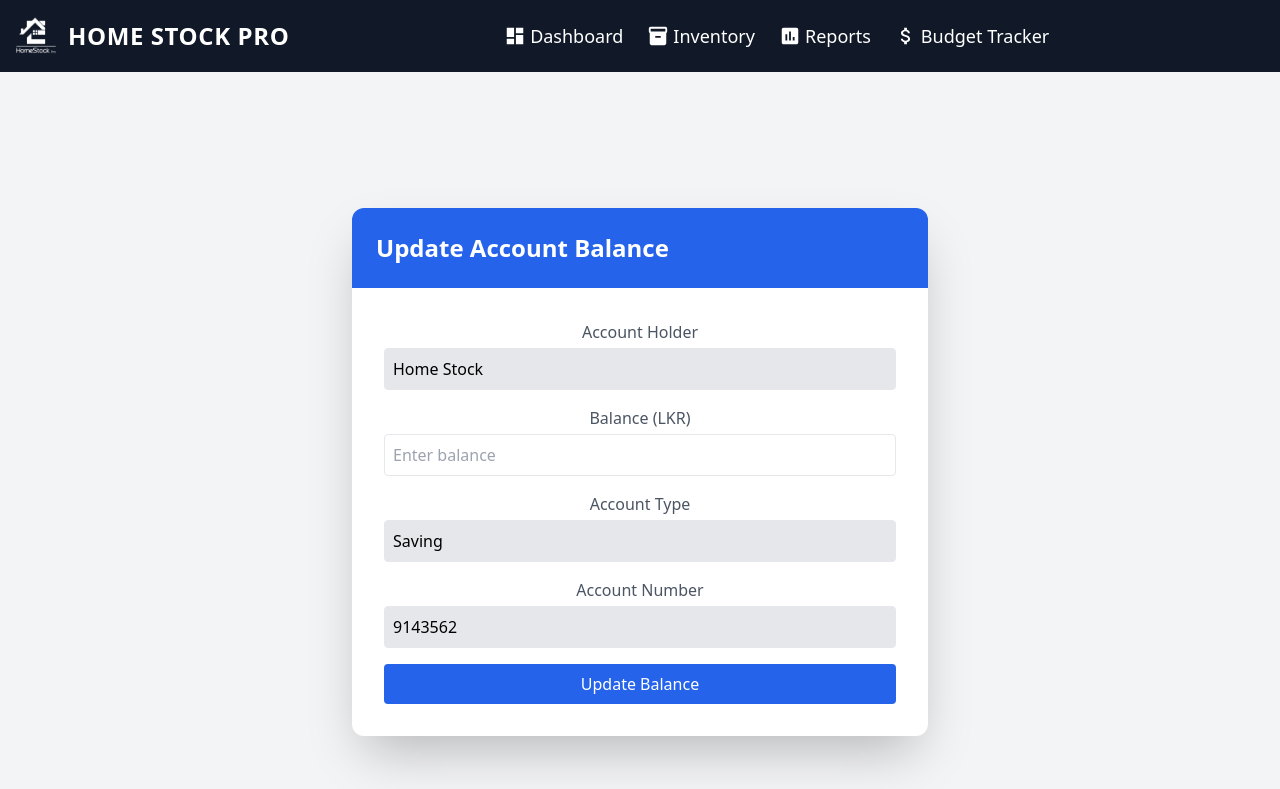
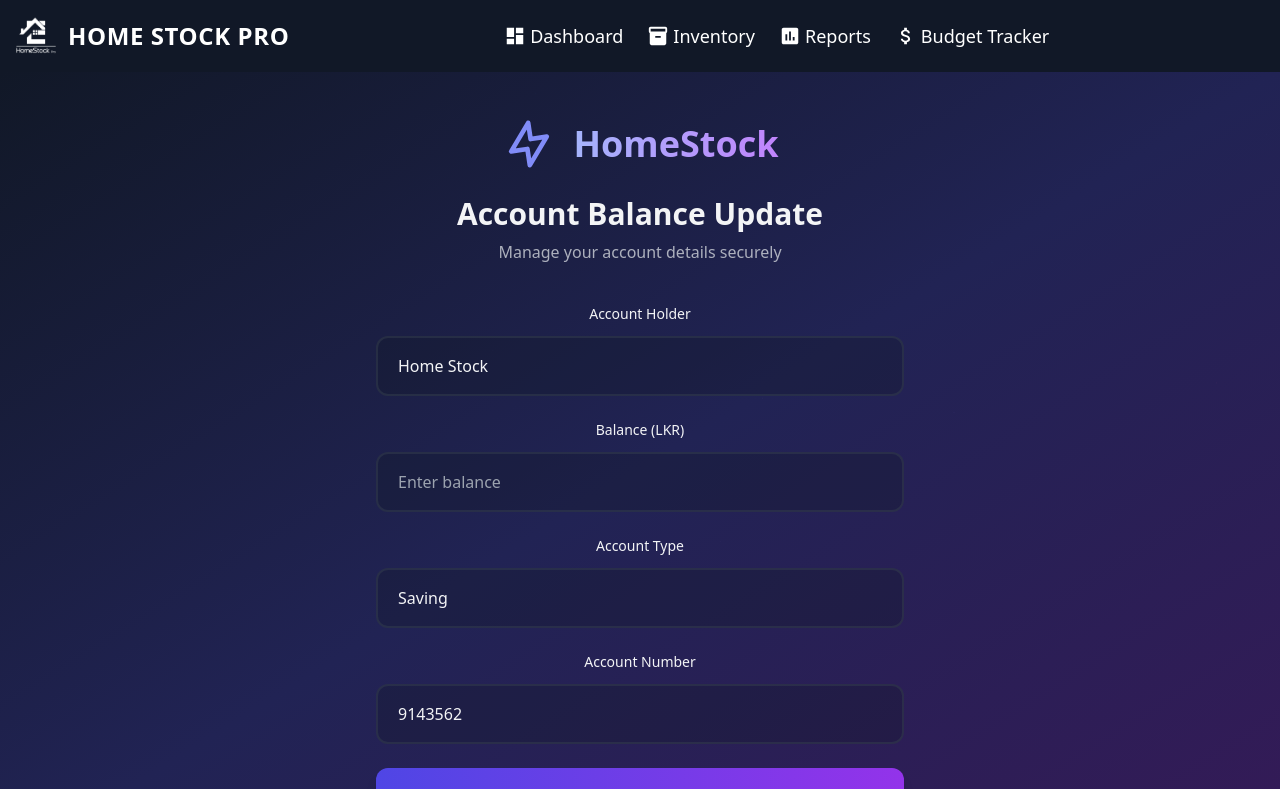
Before and after one commit to kmddkuruppu/Home-Stock, a React (Create React App) app in the folder frontend/: page /updateAcc in a window 1280 px wide. Shown: the top 789 px of the page. Built offline with nearby package versions, Linux system fonts and the light colour scheme.

Commit message:
Update UpdateAcc.js

```diff
--- a/frontend/src/pages/UpdateAcc.js
+++ b/frontend/src/pages/UpdateAcc.js
@@ -1,5 +1,6 @@
 import React, { useState } from 'react';
 import axios from 'axios';
+import { motion, AnimatePresence } from 'framer-motion';
 
 const EBookAccountUpdate = ({
   initialAccountHolderName = 'Home Stock',
@@ -13,6 +14,12 @@ const EBookAccountUpdate = ({
   const [message, setMessage] = useState('');
   const [errorMessage, setErrorMessage] = useState('');
 
+  const particleColors = [
+    'from-indigo-400 to-purple-400',
+    'from-blue-400 to-cyan-400',
+    'from-pink-400 to-rose-400'
+  ];
+
   const handleUpdate = async (e) => {
     e.preventDefault();
     setLoading(true);
@@ -25,7 +32,6 @@ const EBookAccountUpdate = ({
       return;
     }
 
-    // Convert balance to number and validate
     const balanceValue = parseFloat(accountBalance);
     if (isNaN(balanceValue) || balanceValue <= 0) {
       setErrorMessage('Account Balance must be a valid positive number.');
@@ -43,7 +49,6 @@ const EBookAccountUpdate = ({
       });
 
       setMessage(response.data.message);
-      // Reset balance to empty after successful update
       setAccountBalance('');
     } catch (error) {
       console.error('Full error:', error);
@@ -53,65 +58,217 @@ const EBookAccountUpdate = ({
     }
   };
 
-  // Prevent negative values in the input
   const handleBalanceChange = (e) => {
-    const value = e.target.value;
-    // Remove any minus sign and ensure only positive numbers
-    const positiveValue = value.replace(/^-/, '');
-    setAccountBalance(positiveValue);
+    const value = e.target.value.replace(/^-/, '');
+    setAccountBalance(value);
   };
 
   return (
-    <div className="min-h-screen bg-gray-100 flex items-center justify-center p-6">
-      <div className="w-full max-w-xl bg-white shadow-2xl rounded-xl overflow-hidden">
-        <div className="bg-blue-600 text-white p-6 flex items-center justify-between">
-          <h2 className="text-2xl font-bold">Update Account Balance</h2>
-        </div>
+    <div className="min-h-screen bg-gray-900 text-gray-100 flex items-center justify-center relative overflow-hidden">
+      <motion.div
+        className="absolute inset-0 bg-gradient-to-br from-gray-900 via-indigo-900/50 to-purple-900/50"
+        animate={{
+          background: [
+            'linear-gradient(to bottom right, #111827, #1e1b4b/50, #4c1d95/50)',
+            'linear-gradient(to bottom right, #111827, #312e81/50, #5b21b6/50)',
+            'linear-gradient(to bottom right, #111827, #4338ca/50, #6d28d9/50)'
+          ]
+        }}
+        transition={{ duration: 8, repeat: Infinity, repeatType: 'reverse' }}
+      />
 
-        <div className="p-8 space-y-6">
-          <form onSubmit={handleUpdate} className="space-y-4">
-            <div>
-              <label className="text-gray-600 block mb-1">Account Holder</label>
-              <input type="text" className="w-full border p-2 rounded bg-gray-200" value={initialAccountHolderName} disabled />
+      <div className="absolute inset-0 overflow-hidden opacity-30">
+        {[...Array(50)].map((_, i) => {
+          const color = particleColors[Math.floor(Math.random() * particleColors.length)];
+          return (
+            <motion.div
+              key={i}
+              className={`absolute rounded-full bg-gradient-to-r ${color}`}
+              initial={{
+                x: Math.random() * window.innerWidth,
+                y: Math.random() * window.innerHeight,
+                width: Math.random() * 15 + 5,
+                height: Math.random() * 15 + 5,
+                opacity: Math.random() * 0.4 + 0.1,
+                scale: 0
+              }}
+              animate={{
+                x: [null, Math.random() * window.innerWidth],
+                y: [null, Math.random() * window.innerHeight],
+                scale: 1,
+                rotate: 360
+              }}
+              transition={{
+                duration: Math.random() * 20 + 15,
+                repeat: Infinity,
+                repeatType: 'reverse',
+                ease: 'anticipate'
+              }}
+            />
+          );
+        })}
+      </div>
+
+      <motion.div
+        initial={{ opacity: 0, y: 20, scale: 0.95 }}
+        animate={{ opacity: 1, y: 0, scale: 1 }}
+        transition={{ duration: 0.5, ease: 'easeOut' }}
+        className="relative w-full max-w-xl px-6 py-10"
+      >
+        <motion.div
+          initial={{ scale: 0.8, opacity: 0 }}
+          animate={{ scale: 1, opacity: 1 }}
+          className="text-center mb-10"
+        >
+          <div className="flex items-center justify-center mb-6">
+            <motion.div
+              animate={{ rotate: [0, 20, -20, 0] }}
+              transition={{ duration: 2, repeat: Infinity }}
+            >
+              <svg
+                className="w-14 h-14 text-indigo-400"
+                fill="none"
+                stroke="currentColor"
+                viewBox="0 0 24 24"
+              >
+                <path
+                  strokeLinecap="round"
+                  strokeLinejoin="round"
+                  strokeWidth={2}
+                  d="M13 10V3L4 14h7v7l9-11h-7z"
+                />
+              </svg>
+            </motion.div>
+            <h1 className="ml-4 text-4xl font-bold bg-clip-text text-transparent bg-gradient-to-r from-indigo-300 to-purple-400 animate-gradient-x">
+              HomeStock
+            </h1>
+          </div>
+          <h2 className="text-3xl font-bold mb-2">Account Balance Update</h2>
+          <p className="text-gray-300/80">Manage your account details securely</p>
+        </motion.div>
+
+        <form onSubmit={handleUpdate} className="space-y-6">
+          <motion.div
+            initial={{ x: -20, opacity: 0 }}
+            animate={{ x: 0, opacity: 1 }}
+            transition={{ delay: 0.2 }}
+          >
+            <label className="block text-sm font-medium mb-3">Account Holder</label>
+            <div className="relative group">
+              <input
+                type="text"
+                className="w-full px-5 py-4 bg-gray-900/30 border-2 border-gray-700/50 rounded-xl focus:ring-4 focus:ring-indigo-500/30 focus:border-indigo-500 transition-all"
+                value={initialAccountHolderName}
+                disabled
+              />
+              <div className="absolute inset-0 rounded-xl border-2 border-transparent group-hover:border-indigo-500/20 pointer-events-none transition-all" />
             </div>
+          </motion.div>
 
-            <div>
-              <label className="text-gray-600 block mb-1">Balance (LKR)</label>
+          <motion.div
+            initial={{ x: -20, opacity: 0 }}
+            animate={{ x: 0, opacity: 1 }}
+            transition={{ delay: 0.3 }}
+          >
+            <label className="block text-sm font-medium mb-3">Balance (LKR)</label>
+            <div className="relative group">
               <input
                 type="number"
                 min="0"
                 step="0.01"
-                className="w-full border p-2 rounded"
+                className="w-full px-5 py-4 bg-gray-900/30 border-2 border-gray-700/50 rounded-xl focus:ring-4 focus:ring-indigo-500/30 focus:border-indigo-500 transition-all"
                 value={accountBalance}
                 onChange={handleBalanceChange}
                 placeholder="Enter balance"
                 required
               />
+              <div className="absolute inset-0 rounded-xl border-2 border-transparent group-hover:border-indigo-500/20 pointer-events-none transition-all" />
             </div>
+          </motion.div>
 
-            <div>
-              <label className="text-gray-600 block mb-1">Account Type</label>
-              <input type="text" className="w-full border p-2 rounded bg-gray-200" value={initialAccountType} disabled />
+          <motion.div
+            initial={{ x: -20, opacity: 0 }}
+            animate={{ x: 0, opacity: 1 }}
+            transition={{ delay: 0.4 }}
+          >
+            <label className="block text-sm font-medium mb-3">Account Type</label>
+            <div className="relative group">
+              <input
+                type="text"
+                className="w-full px-5 py-4 bg-gray-900/30 border-2 border-gray-700/50 rounded-xl focus:ring-4 focus:ring-indigo-500/30 focus:border-indigo-500 transition-all"
+                value={initialAccountType}
+                disabled
+              />
+              <div className="absolute inset-0 rounded-xl border-2 border-transparent group-hover:border-indigo-500/20 pointer-events-none transition-all" />
             </div>
+          </motion.div>
 
-            <div>
-              <label className="text-gray-600 block mb-1">Account Number</label>
-              <input type="text" className="w-full border p-2 rounded bg-gray-200" value={initialAccountNumber} disabled />
+          <motion.div
+            initial={{ x: -20, opacity: 0 }}
+            animate={{ x: 0, opacity: 1 }}
+            transition={{ delay: 0.5 }}
+          >
+            <label className="block text-sm font-medium mb-3">Account Number</label>
+            <div className="relative group">
+              <input
+                type="text"
+                className="w-full px-5 py-4 bg-gray-900/30 border-2 border-gray-700/50 rounded-xl focus:ring-4 focus:ring-indigo-500/30 focus:border-indigo-500 transition-all"
+                value={initialAccountNumber}
+                disabled
+              />
+              <div className="absolute inset-0 rounded-xl border-2 border-transparent group-hover:border-indigo-500/20 pointer-events-none transition-all" />
             </div>
+          </motion.div>
 
-            <button
-              type="submit"
-              className="w-full bg-blue-600 text-white p-2 rounded mt-4 hover:bg-blue-700"
-              disabled={loading}
+          <motion.button
+            whileHover={{ scale: 1.02 }}
+            whileTap={{ scale: 0.98 }}
+            type="submit"
+            disabled={loading}
+            className="w-full py-4 bg-gradient-to-r from-indigo-600 to-purple-600 rounded-xl font-semibold text-lg shadow-lg hover:shadow-indigo-500/40 transition-all relative overflow-hidden"
+          >
+            <AnimatePresence>
+              {loading && (
+                <motion.div
+                  initial={{ opacity: 0 }}
+                  animate={{ opacity: 1 }}
+                  exit={{ opacity: 0 }}
+                  className="absolute inset-0 flex items-center justify-center bg-indigo-600/80"
+                >
+                  <motion.div
+                    animate={{ rotate: 360 }}
+                    transition={{ repeat: Infinity, duration: 1, ease: 'linear' }}
+                    className="h-6 w-6 border-2 border-white/50 border-t-transparent rounded-full"
+                  />
+                </motion.div>
+              )}
+            </AnimatePresence>
+            <span className={loading ? 'opacity-0' : 'opacity-100'}>
+              Update Balance
+            </span>
+          </motion.button>
+
+          {message && (
+            <motion.p
+              className="text-center text-green-400 mt-4"
+              initial={{ opacity: 0 }}
+              animate={{ opacity: 1 }}
             >
-              {loading ? 'Updating...' : 'Update Balance'}
-            </button>
-          </form>
+              {message}
+            </motion.p>
+          )}
 
-          {message && <p className="text-center text-green-600 mt-2">{message}</p>}
-          {errorMessage && <p className="text-center text-red-600 mt-2">{errorMessage}</p>}
-        </div>
-      </div>
+          {errorMessage && (
+            <motion.p
+              className="text-center text-red-400 mt-4"
+              initial={{ opacity: 0 }}
+              animate={{ opacity: 1 }}
+            >
+              {errorMessage}
+            </motion.p>
+          )}
+        </form>
+      </motion.div>
     </div>
   );
 };
```
